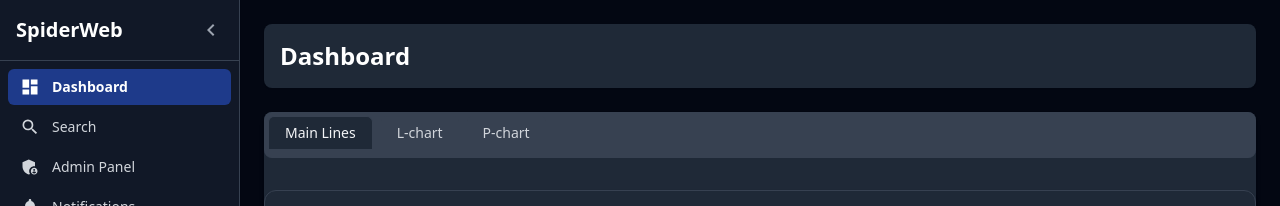
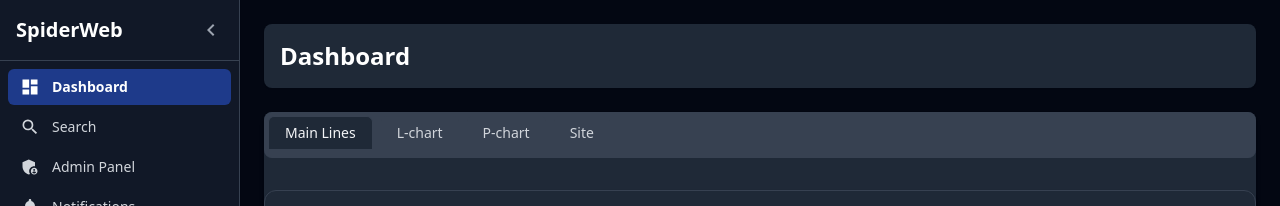
Before and after one commit to itaym2910/spiderweb.2, a React (Vite) app: page / in a window 1280 px wide. Shown: the top 206 px of the page. Built offline with nearby package versions, Linux system fonts and the light colour scheme.

Commit message:
site tab added

```diff
--- a/src/DashboardPage.jsx
+++ b/src/DashboardPage.jsx
@@ -126,6 +126,7 @@ export function DashboardPage({
           <TabsTrigger value="table">Main Lines</TabsTrigger>
           <TabsTrigger value="l_network">L-chart</TabsTrigger>
           <TabsTrigger value="p_network">P-chart</TabsTrigger>
+          <TabsTrigger value="site">Site</TabsTrigger>
         </TabsList>
 
         {/* Rest of the TabsContent remains the same */}
@@ -294,6 +295,33 @@ export function DashboardPage({
             </CardContent>
           </Card>
         </TabsContent>
+        <TabsContent value="site" className="flex-1 flex flex-col min-h-0">
+          <Card
+            ref={activeTabValue === "site" ? tabContentCardRef : null} // Assign ref if this tab is active
+            className={`flex-1 flex flex-col min-h-0 ${
+              isAppFullscreen && activeTabValue === "site"
+                ? "border-0 rounded-none shadow-none"
+                : "border dark:border-gray-700"
+            }`}
+          >
+            <CardContent
+              className={`overflow-auto flex-1 ${
+                isAppFullscreen && activeTabValue === "site" ? "p-4" : "p-4"
+              } relative`}
+            >
+              <div className="p-6">
+                <h2 className="text-2xl font-semibold text-gray-900 dark:text-white mb-4">
+                  Site Information
+                </h2>
+                <p className="text-gray-700 dark:text-gray-300">
+                  This tab will display detailed information about sites.
+                  Content for this tab is yet to be implemented.
+                </p>
+                {/* You can add more placeholder elements or components here later */}
+              </div>
+            </CardContent>
+          </Card>
+        </TabsContent>
       </Tabs>
     </div>
   );
```
